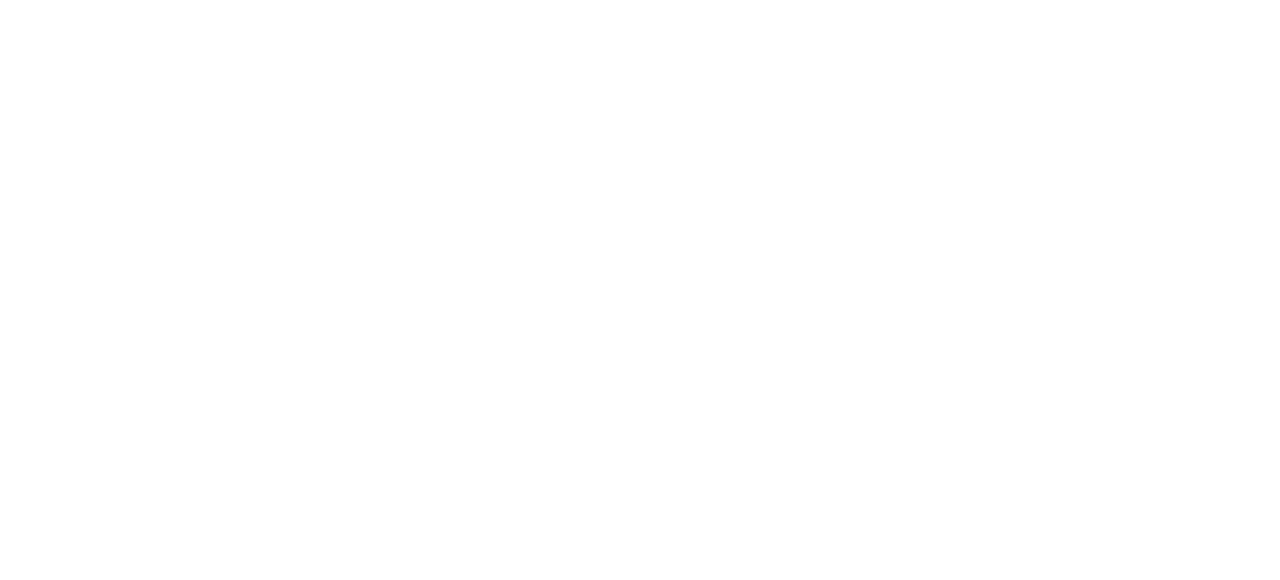
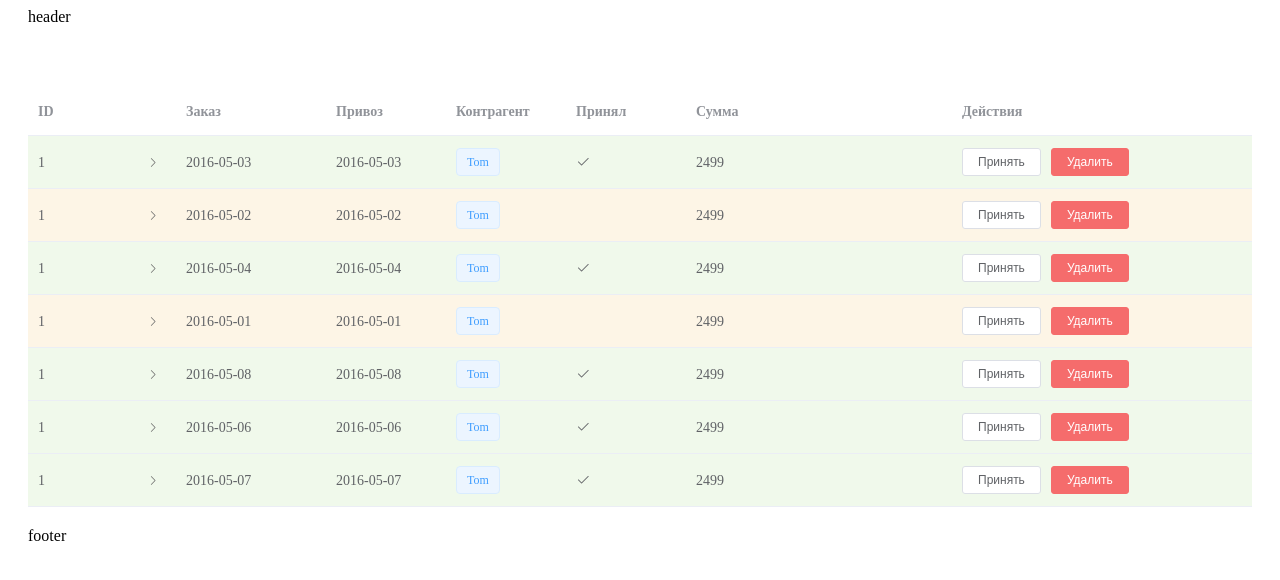
Before and after one commit to dnovikov33/coffee-spot, a Nuxt app: page /order/list in a window 1280 px wide. Before the commit this address had no page. Shown: the top 580 px of the page. Built offline with nearby package versions, Linux system fonts and the light colour scheme.

Commit message:
add orders page

```diff
--- /dev/null
+++ b/db.json
@@ -0,0 +1,28 @@
+{
+  "orders": [
+    {
+      "id": 1,
+      "ordered": "2021-06-03T12:30:48.000000Z",
+      "receiveDate": "2021-06-03T12:30:48.000000Z",
+      "agent": {
+        "name": "Молоко"
+      },
+      "isReceived": false,
+      "amount": 3452,
+      "items": [
+        {
+          "id": 123,
+          "name": "Молоко",
+          "amount": 24,
+          "price": 234
+        },
+        {
+          "id": 123,
+          "name": "Молоко растительное",
+          "price": 122,
+          "amount": 24
+        }
+      ]
+    }
+  ]
+}
--- a/layouts/default.vue
+++ b/layouts/default.vue
@@ -1,3 +1,9 @@
 <template>
-  <nuxt/>
+  <el-container>
+    <el-header> header </el-header>
+    <el-main>
+      <nuxt />
+    </el-main>
+    <el-footer> footer </el-footer>
+  </el-container>
 </template>
--- /dev/null
+++ b/pages/order/list.vue
@@ -0,0 +1,143 @@
+<template>
+  <el-row>
+    <el-col>
+      <el-table
+        :row-class-name="tableRowClassName"
+        :data="tableData"
+        style="width: 100%"
+      >
+        <el-table-column prop="id" label="ID" width="100" />
+        <el-table-column type="expand">
+          <template slot-scope="props">
+            <p>State: {{ props.row.state }}</p>
+            <p>City: {{ props.row.city }}</p>
+            <p>Address: {{ props.row.address }}</p>
+          </template>
+        </el-table-column>
+        <el-table-column prop="date" label="Заказ" width="150" />
+        <el-table-column prop="date" label="Привоз" width="120" />
+        <el-table-column prop="agent" label="Контрагент" width="120">
+          <template slot-scope="scope">
+            <el-tag size="medium"> {{ scope.row.agent }} </el-tag>
+          </template>
+        </el-table-column>
+        <el-table-column prop="received" label="Принял" width="120">
+          <template slot-scope="scope">
+            <i class="el-icon-check" v-if="scope.row.received"></i>
+          </template>
+        </el-table-column>
+        <el-table-column prop="amount" label="Сумма" width="120" />
+        <el-table-column fixed="right" label="Действия" width="300">
+          <template slot-scope="scope">
+            <el-button
+              size="mini"
+              @click="handleApprove(scope.$index, scope.row)"
+            >
+              Принять
+            </el-button>
+            <el-button
+              size="mini"
+              type="danger"
+              @click="handleDelete(scope.$index, scope.row)"
+            >
+              Удалить
+            </el-button>
+          </template>
+        </el-table-column>
+      </el-table>
+    </el-col>
+  </el-row>
+</template>
+
+<script>
+export default {
+  data() {
+    return {
+      tableData: [
+        {
+          id: 1,
+          date: '2016-05-03',
+          agent: 'Tom',
+          state: 'California',
+          received: true,
+          amount: 2499,
+        },
+        {
+          id: 1,
+          date: '2016-05-02',
+          agent: 'Tom',
+          state: 'California',
+          received: false,
+          amount: 2499,
+        },
+        {
+          id: 1,
+          date: '2016-05-04',
+          agent: 'Tom',
+          state: 'California',
+          received: true,
+          amount: 2499,
+        },
+        {
+          id: 1,
+          date: '2016-05-01',
+          agent: 'Tom',
+          state: 'California',
+          received: false,
+          amount: 2499,
+        },
+        {
+          id: 1,
+          date: '2016-05-08',
+          agent: 'Tom',
+          state: 'California',
+          received: true,
+          amount: 2499,
+        },
+        {
+          id: 1,
+          date: '2016-05-06',
+          agent: 'Tom',
+          state: 'California',
+          received: true,
+          amount: 2499,
+        },
+        {
+          id: 1,
+          date: '2016-05-07',
+          agent: 'Tom',
+          state: 'California',
+          received: true,
+          amount: 2499,
+        },
+      ],
+    }
+  },
+  methods: {
+    handleApprove(index, row) {
+      console.log(index, row)
+    },
+    handleDelete(index, row) {
+      console.log(index, row)
+    },
+    tableRowClassName({ row }) {
+      if (row.received === true) {
+        return 'received-row'
+      } else if (row.received === false) {
+        return 'waiting-row'
+      }
+      return ''
+    },
+  },
+}
+</script>
+
+<style>
+.el-table .received-row {
+  background: #f0f9eb;
+}
+
+.el-table .waiting-row {
+  background: oldlace;
+}
+</style>
```
